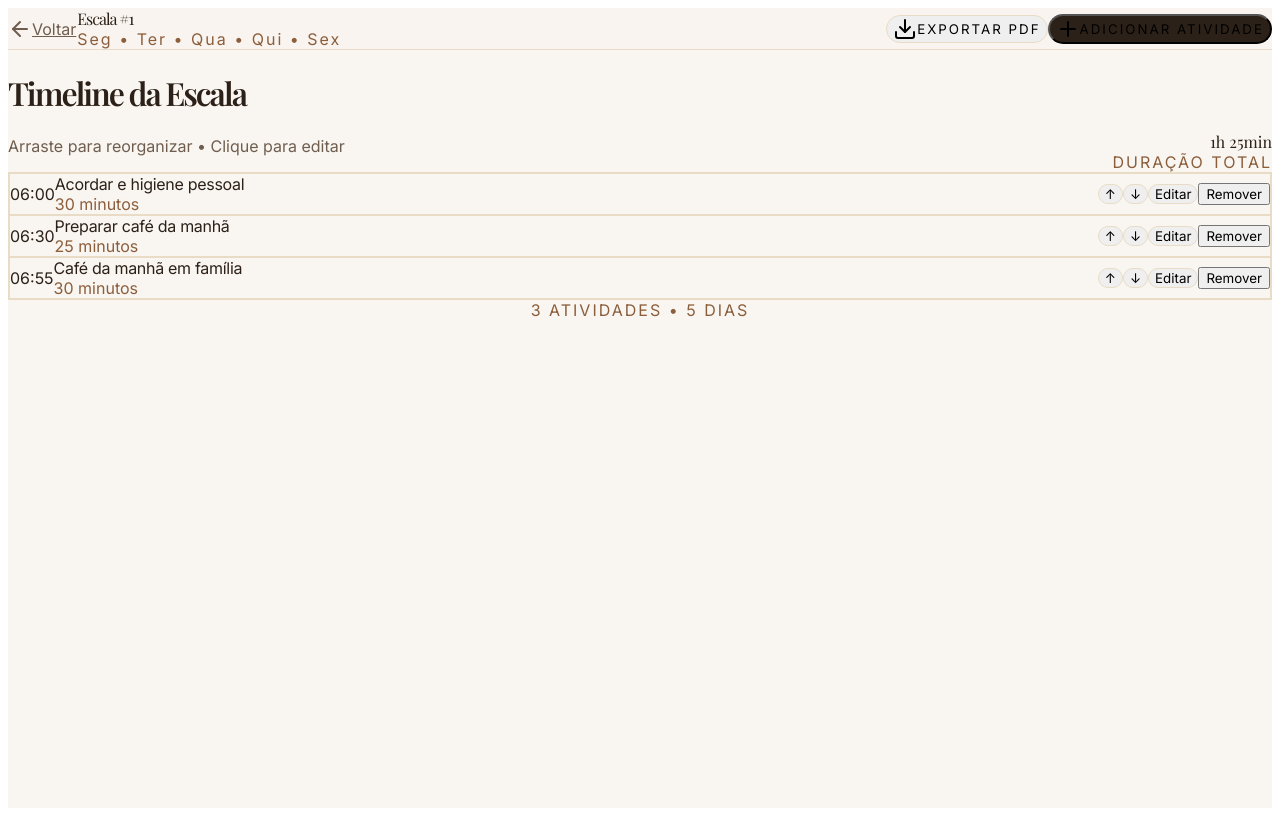
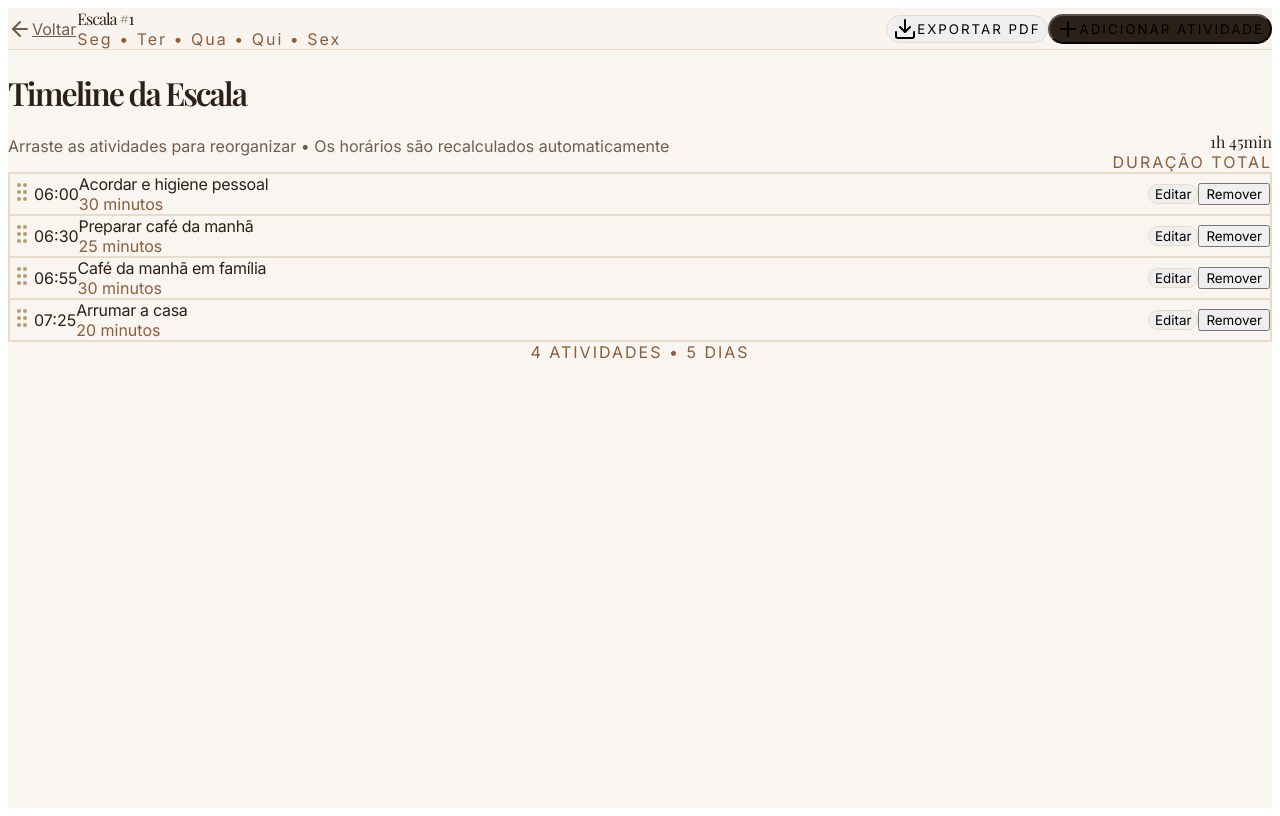
Before and after one commit to italo0machado/rotina-em-casa, a React (Vite) app in the folder frontend/: page /escala/1 in a window 1280 px wide. Built offline with nearby package versions, Linux system fonts and the light colour scheme.

Commit message:
feat(timeline): drag and drop real com @hello-pangea/dnd + recálculo automático de horários

```diff
--- a/frontend/src/pages/EscalaEditor.tsx
+++ b/frontend/src/pages/EscalaEditor.tsx
@@ -1,6 +1,12 @@
 import { useParams, Link, useLocation } from 'react-router-dom';
-import { ArrowLeft, Download, Plus, Clock } from 'lucide-react';
+import { ArrowLeft, Download, Plus, Clock, GripVertical } from 'lucide-react';
 import { useState } from 'react';
+import {
+  DragDropContext,
+  Droppable,
+  Draggable,
+  type DropResult,
+} from '@hello-pangea/dnd';
 
 interface Atividade {
   id: number;
@@ -15,6 +21,22 @@ interface Escala {
   dias: string[];
 }
 
+function formatTime(minutes: number): string {
+  const hours = Math.floor(minutes / 60);
+  const mins = minutes % 60;
+  return `${hours.toString().padStart(2, '0')}:${mins.toString().padStart(2, '0')}`;
+}
+
+function recalculateHorarios(atividades: Atividade[], startHour = 6): Atividade[] {
+  let currentMinutes = startHour * 60;
+
+  return atividades.map((atividade) => {
+    const horario = formatTime(currentMinutes);
+    currentMinutes += atividade.duracao;
+    return { ...atividade, horario };
+  });
+}
+
 export default function EscalaEditor() {
   const { id } = useParams();
   const location = useLocation();
@@ -27,11 +49,26 @@ export default function EscalaEditor() {
     dias: ['Seg', 'Ter', 'Qua', 'Qui', 'Sex']
   });
 
-  const [atividades, setAtividades] = useState<Atividade[]>([
-    { id: 1, nome: "Acordar e higiene pessoal", duracao: 30, horario: "06:00" },
-    { id: 2, nome: "Preparar café da manhã", duracao: 25, horario: "06:30" },
-    { id: 3, nome: "Café da manhã em família", duracao: 30, horario: "06:55" },
-  ]);
+  const [atividades, setAtividades] = useState<Atividade[]>(() => {
+    const iniciais = [
+      { id: 1, nome: "Acordar e higiene pessoal", duracao: 30 },
+      { id: 2, nome: "Preparar café da manhã", duracao: 25 },
+      { id: 3, nome: "Café da manhã em família", duracao: 30 },
+      { id: 4, nome: "Arrumar a casa", duracao: 20 },
+    ];
+    return recalculateHorarios(iniciais);
+  });
+
+  const onDragEnd = (result: DropResult) => {
+    if (!result.destination) return;
+
+    const items = Array.from(atividades);
+    const [reorderedItem] = items.splice(result.source.index, 1);
+    items.splice(result.destination.index, 0, reorderedItem);
+
+    const reorderedWithHorarios = recalculateHorarios(items);
+    setAtividades(reorderedWithHorarios);
+  };
 
   const adicionarAtividade = () => {
     const nova: Atividade = {
@@ -39,11 +76,13 @@ export default function EscalaEditor() {
       nome: "Nova atividade",
       duracao: 20,
     };
-    setAtividades([...atividades, nova]);
+    const atualizadas = recalculateHorarios([...atividades, nova]);
+    setAtividades(atualizadas);
   };
 
   const removerAtividade = (id: number) => {
-    setAtividades(atividades.filter(a => a.id !== id));
+    const filtradas = atividades.filter(a => a.id !== id);
+    setAtividades(recalculateHorarios(filtradas));
   };
 
   const editarAtividade = (id: number) => {
@@ -58,18 +97,11 @@ export default function EscalaEditor() {
 
     const novaDuracao = parseInt(novaDuracaoStr) || 20;
 
-    setAtividades(atividades.map(a =>
+    const atualizadas = atividades.map(a =>
       a.id === id ? { ...a, nome: novoNome.trim() || a.nome, duracao: novaDuracao } : a
-    ));
-  };
+    );
 
-  const moverAtividade = (index: number, direction: 'up' | 'down') => {
-    const novoIndex = direction === 'up' ? index - 1 : index + 1;
-    if (novoIndex < 0 || novoIndex >= atividades.length) return;
-
-    const novasAtividades = [...atividades];
-    [novasAtividades[index], novasAtividades[novoIndex]] = [novasAtividades[novoIndex], novasAtividades[index]];
-    setAtividades(novasAtividades);
+    setAtividades(recalculateHorarios(atualizadas));
   };
 
   const totalMinutos = atividades.reduce((sum, a) => sum + a.duracao, 0);
@@ -109,7 +141,7 @@ export default function EscalaEditor() {
         <div className="mb-8 flex items-end justify-between">
           <div>
             <h1 className="font-serif text-5xl tracking-[-2px]">Timeline da Escala</h1>
-            <p className="text-[#6f5e4f] mt-2">Arraste para reorganizar • Clique para editar</p>
+            <p className="text-[#6f5e4f] mt-2">Arraste as atividades para reorganizar • Os horários são recalculados automaticamente</p>
           </div>
           <div className="text-right">
             <div className="text-3xl font-serif tracking-tighter text-[#2c2118]">
@@ -119,7 +151,7 @@ export default function EscalaEditor() {
           </div>
         </div>
 
-        {/* Timeline */}
+        {/* Timeline com Drag & Drop */}
         <div className="border border-[#e8dcc6] bg-white rounded-3xl p-10">
           {atividades.length === 0 ? (
             <div className="text-center py-16">
@@ -133,18 +165,40 @@ export default function EscalaEditor() {
               </button>
             </div>
           ) : (
-            <div className="space-y-3">
+            <DragDropContext onDragEnd={onDragEnd}>
+              <Droppable droppableId="timeline">
+                {(provided) => (
+                  <div
+                    {...provided.droppableProps}
+                    ref={provided.innerRef}
+                    className="space-y-3"
+                  >
                     {atividades.map((atividade, index) => (
+                      <Draggable key={atividade.id} draggableId={atividade.id.toString()} index={index}>
+                        {(provided, snapshot) => (
                           <div
-                  key={atividade.id}
-                  className="flex items-center gap-6 border border-[#e8dcc6] rounded-2xl p-6 hover:border-[#b89a6f] transition group"
+                            ref={provided.innerRef}
+                            {...provided.draggableProps}
+                            className={`flex items-center gap-6 border border-[#e8dcc6] rounded-2xl p-6 transition-all group ${
+                              snapshot.isDragging ? 'shadow-2xl ring-2 ring-[#b89a6f]/30 bg-white' : 'hover:border-[#b89a6f]'
+                            }`}
                           >
+                            {/* Drag Handle */}
+                            <div
+                              {...provided.dragHandleProps}
+                              className="text-[#b89a6f] cursor-grab active:cursor-grabbing"
+                            >
+                              <GripVertical className="w-5 h-5" />
+                            </div>
+
+                            {/* Horário */}
                             <div className="w-20 text-right">
                               <div className="font-mono text-xl tracking-tighter text-[#2c2118]">
-                      {atividade.horario || '--:--'}
+                                {atividade.horario}
                               </div>
                             </div>
 
+                            {/* Conteúdo */}
                             <div className="flex-1">
                               <div className="font-medium text-lg tracking-[-0.3px]">{atividade.nome}</div>
                               <div className="text-sm text-[#8b5e3c] mt-0.5">
@@ -152,21 +206,8 @@ export default function EscalaEditor() {
                               </div>
                             </div>
 
+                            {/* Ações */}
                             <div className="flex items-center gap-3 text-sm text-[#6f5e4f]">
-                    <button
-                      onClick={() => moverAtividade(index, 'up')}
-                      className="px-3 py-1.5 border border-[#e8dcc6] rounded-full hover:bg-[#f9f5f0] transition"
-                      title="Mover para cima"
-                    >
-                      ↑
-                    </button>
-                    <button
-                      onClick={() => moverAtividade(index, 'down')}
-                      className="px-3 py-1.5 border border-[#e8dcc6] rounded-full hover:bg-[#f9f5f0] transition"
-                      title="Mover para baixo"
-                    >
-                      ↓
-                    </button>
                               <button
                                 onClick={() => editarAtividade(atividade.id)}
                                 className="px-4 py-1.5 border border-[#e8dcc6] rounded-full hover:bg-[#f9f5f0] transition"
@@ -181,8 +222,14 @@ export default function EscalaEditor() {
                               </button>
                             </div>
                           </div>
+                        )}
+                      </Draggable>
                     ))}
+                    {provided.placeholder}
                   </div>
+                )}
+              </Droppable>
+            </DragDropContext>
           )}
         </div>
 
```
Lines whose indentation alone changed are shown as unchanged.
